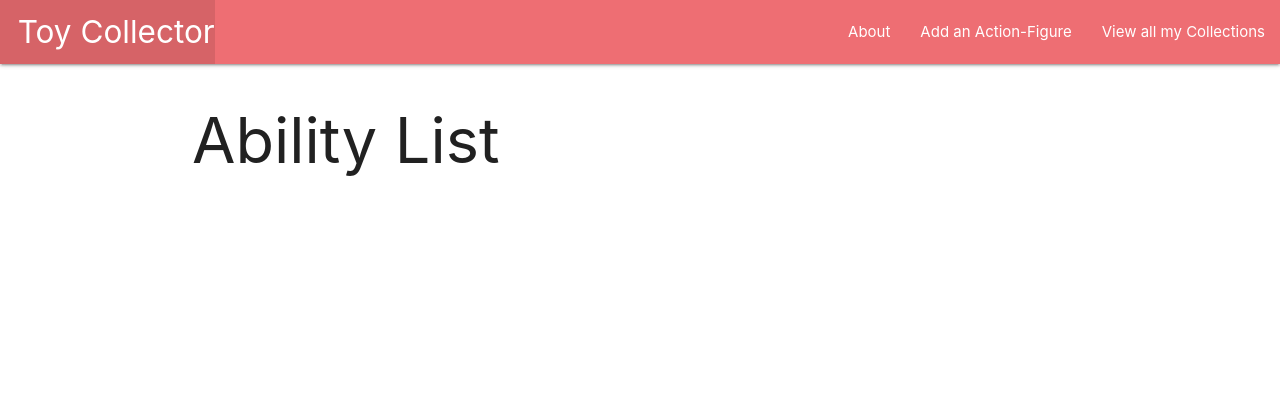
After one commit to vnhotsombath/toycollector, a Django app: page /abilities/ in a window 1280 px wide. The commit adds this page. Shown: the top 420 px of the page. Run offline with Django 4.2, Linux system fonts and the light colour scheme; data that the repository does not hold is empty.

Commit message:
ability form list detail delete

```diff
--- /dev/null
+++ b/main_app/templates/home.html
@@ -0,0 +1,6 @@
+{% extends 'base.html' %}
+{% block content %}
+
+<h1>Welcome to the Toy Collector Page!</h1>
+
+{% endblock %}
--- /dev/null
+++ b/main_app/templates/main_app/ability_list.html
@@ -0,0 +1,14 @@
+{% extends 'base.html' %}
+{% block content %}
+
+<h1>Ability List</h1>
+
+{% for ability in ability_list %}
+    <a href="{% url 'abilities_detail' ability.id %}">
+        <div class="card">
+            <div class="card-title">{{ ability.description }}</div>
+        </div>
+    </a>
+{% endfor %}
+
+{% endblock %}
--- a/main_app/templates/toys/detail.html
+++ b/main_app/templates/toys/detail.html
@@ -46,7 +46,7 @@
                 <div class="card">
                     <div class="card-content">
                         <span class="card-title">
-                            {{ ability.name }}
+                            {{ ability.description }}
                         </span>
                     </div>
                 </div>
--- a/main_app/urls.py
+++ b/main_app/urls.py
@@ -10,4 +10,9 @@ urlpatterns = [
     path('toys/<int:pk>/update/', views.ToyUpdate.as_view(), name='toys_update'),
     path('toys/<int:pk>/delete/', views.ToyDelete.as_view(), name='toys_delete'),
     path('toys/<int:toy_id>/add_piece/', views.add_piece, name='add_piece'),
+    path('abilities/', views.AbilityList.as_view(), name='abilities_index'),
+    path('abilities/<int:pk>/', views.AbilityDetail.as_view(), name='abilities_detail'),
+    path('abilities/create/', views.AbilityCreate.as_view(), name='abilities_create'),
+    path('abilities/<int:pk>/upate/', views.AbilityUpdate.as_view(), name='abilities_update'),
+    path('abilities/<int:pk>/delete/', views.AbilityDelete.as_view(), name='abilities_delete'),
 ]
--- a/main_app/views.py
+++ b/main_app/views.py
@@ -1,12 +1,13 @@
 from django.shortcuts import render, redirect
 from django.http import HttpResponse
 from django.views.generic.edit import CreateView, UpdateView, DeleteView
-from .models import Toy
+from django.views.generic import ListView, DetailView
+from .models import Toy, Ability
 from .forms import PieceForm, AbilityForm
 
 # define the home view
 def home(request):
-    return HttpResponse('<h1>Welcome to the Trifecta Toy Collector Page!</h1>')
+    return render(request, 'home.html')
 
 def about(request):
     return render(request, 'about.html')
@@ -18,8 +19,8 @@ def toys_index(request):
 def toys_detail(request, toy_id):
     toy = Toy.objects.get(id=toy_id)
     piece_form = PieceForm()
-    ability_form = AbilityForm()
-    return render(request, 'toys/detail.html', { 'toy': toy, 'piece_form': piece_form, 'ability_form': ability_form })
+
+    return render(request, 'toys/detail.html', { 'toy': toy, 'piece_form': piece_form })
 
 def add_piece(request, toy_id):
     form = PieceForm(request.POST)
@@ -37,6 +38,24 @@ def add_ability(request, toy_id):
         new_ability.save()
     return redirect('detail', toy_id=toy_id)
 
+class AbilityList(ListView):
+    model = Ability
+
+class AbilityDetail(DetailView):
+    model = Ability
+
+class AbilityCreate(CreateView):
+    model = Ability
+    fields = '__all__'
+
+class AbilityUpdate(UpdateView):
+    model = Ability
+    fields = ['description']
+
+class AbilityDelete(DeleteView):
+    model = Ability
+    success_url = '/toys/'
+
 class ToyCreate(CreateView):
     model = Toy
     fields = '__all__'
```
Also changed, not shown: main_app/templates/main_app/ability_form.html (added, +17 -0 lines).
